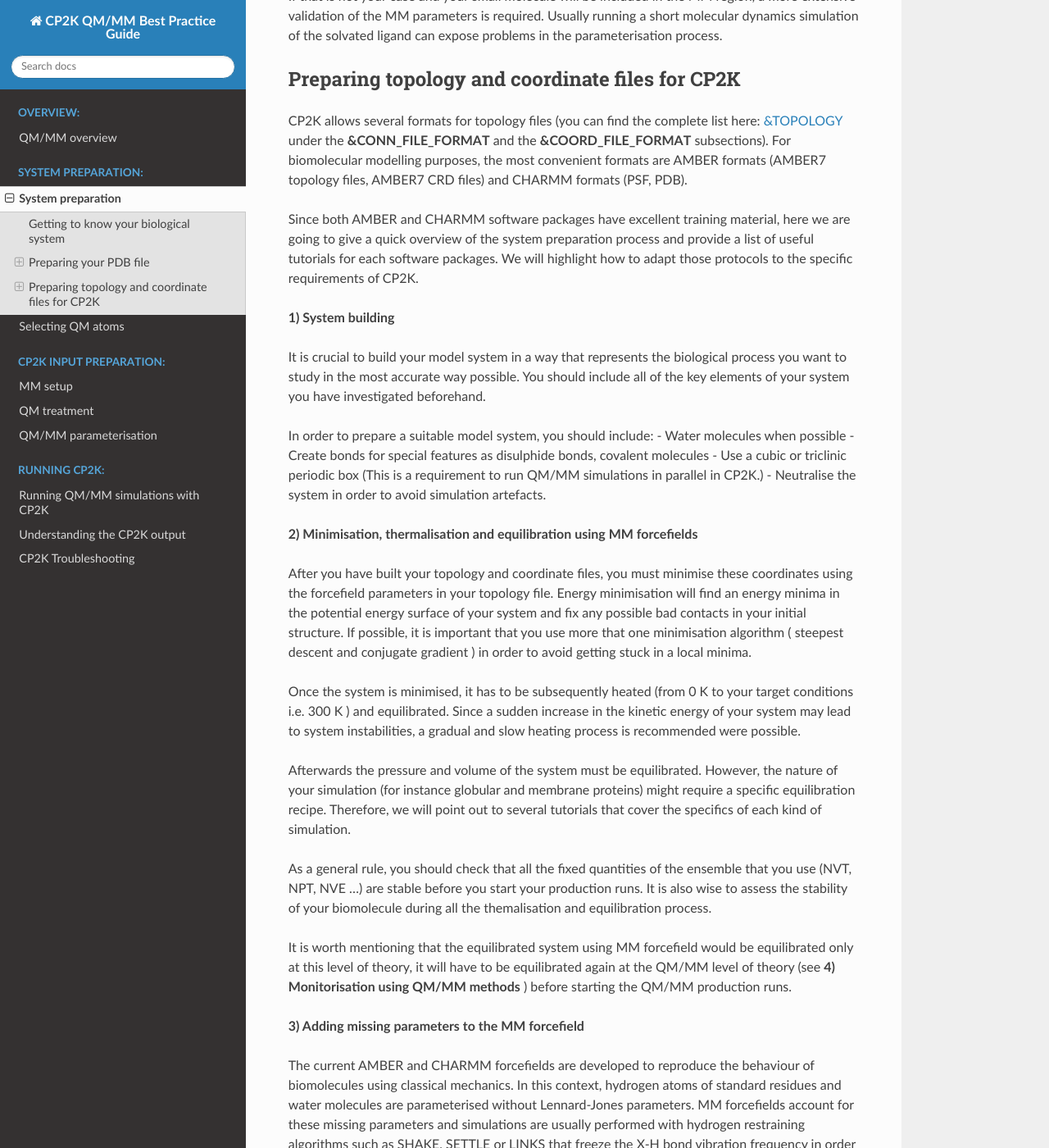
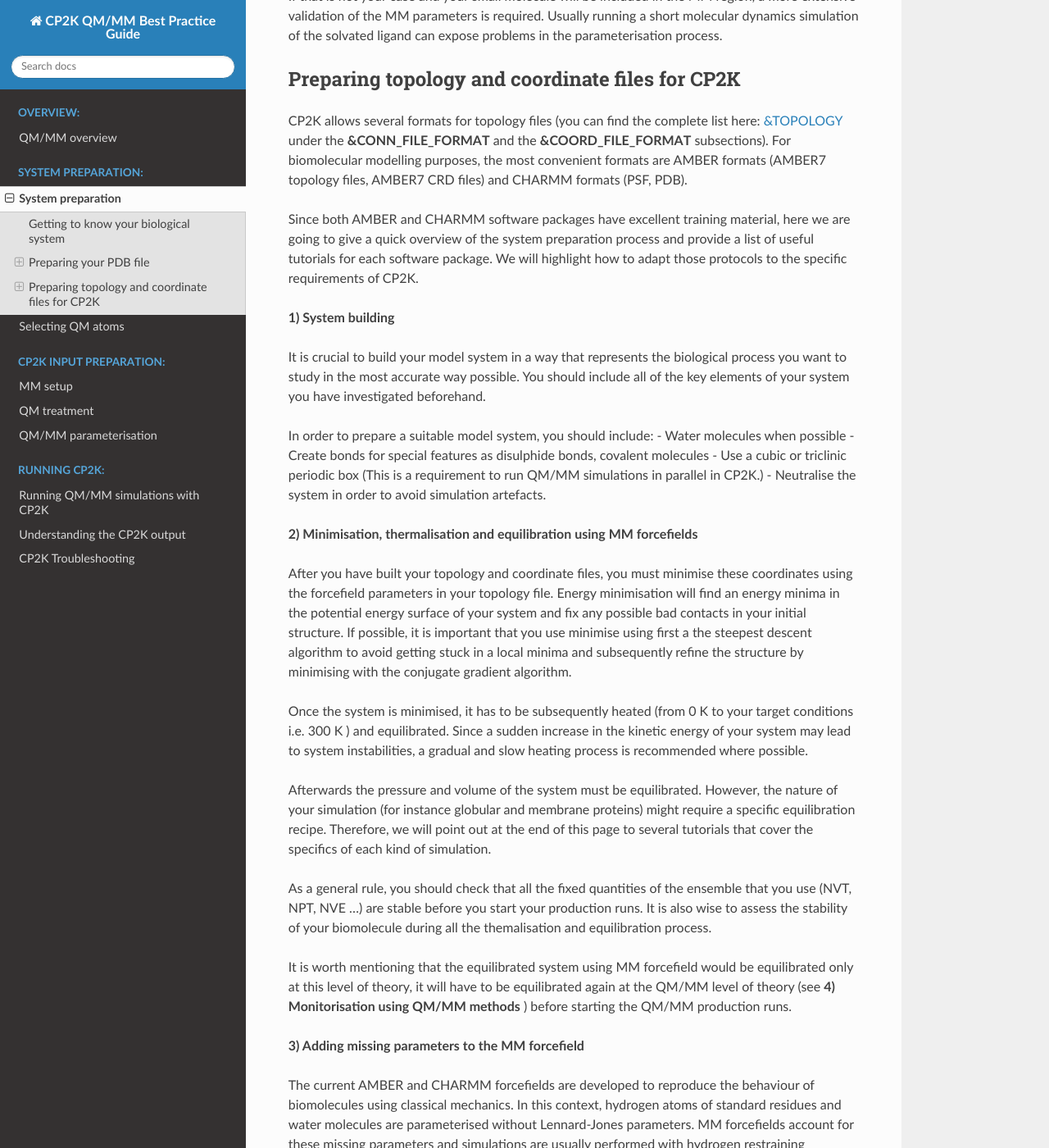
Before and after one commit to bioexcel/qmmm_bpg, a Sphinx documentation site: the page built from docs/system_preparation/system_preparation.rst, in a window 1280 px wide and 1400 px high, scrolled down 3120 px. Shown: the whole window at 82% size. Built offline with Sphinx 7.4.7 and the Read the Docs theme 2.0.0, drawn with Linux system fonts in a browser that asks for light colours; some of the changed text lies outside the part shown.

Commit message:
Update system_preparation.rst

```diff
--- a/docs/system_preparation/system_preparation.rst
+++ b/docs/system_preparation/system_preparation.rst
@@ -92,7 +92,7 @@
 CP2K allows several formats for topology files (you can find the complete list here: `&TOPOLOGY
 <https://manual.cp2k.org/trunk/CP2K_INPUT/FORCE_EVAL/SUBSYS/TOPOLOGY.html>`_ under the **&CONN_FILE_FORMAT** and the **&COORD_FILE_FORMAT** subsections). For biomolecular modelling purposes, the most convenient formats are AMBER formats (AMBER7 topology files, AMBER7 CRD files) and CHARMM formats (PSF, PDB).
 
-Since both AMBER and CHARMM software packages have excellent training material, here we are going to give a quick overview of the system preparation process and provide a list of useful tutorials for each software packages. We will highlight how to adapt those protocols to the specific requirements of CP2K.
+Since both AMBER and CHARMM software packages have excellent training material, here we are going to give a quick overview of the system preparation process and provide a list of useful tutorials for each software package. We will highlight how to adapt those protocols to the specific requirements of CP2K.
 
 **1) System building**
 
@@ -107,11 +107,11 @@
 
 **2) Minimisation, thermalisation and equilibration using MM forcefields**
 
-After you have built your topology and coordinate files, you must minimise these coordinates using the forcefield parameters in your topology file. Energy minimisation will find an energy minima in the potential energy surface of your system and fix any possible bad contacts in your initial structure. If possible, it is important that you use more that one minimisation algorithm ( steepest descent and conjugate gradient ) in order to avoid getting stuck in a local minima.
+After you have built your topology and coordinate files, you must minimise these coordinates using the forcefield parameters in your topology file. Energy minimisation will find an energy minima in the potential energy surface of your system and fix any possible bad contacts in your initial structure. If possible, it is important that you use minimise using first a the steepest descent algorithm to avoid getting stuck in a local minima and subsequently refine the structure by minimising with the conjugate gradient algorithm.
 
-Once the system is minimised, it has to be subsequently heated (from 0 K to your target conditions i.e. 300 K ) and equilibrated. Since a sudden increase in the kinetic energy of your system may lead to system instabilities, a gradual and slow heating process is recommended were possible.
+Once the system is minimised, it has to be subsequently heated (from 0 K to your target conditions i.e. 300 K ) and equilibrated. Since a sudden increase in the kinetic energy of your system may lead to system instabilities, a gradual and slow heating process is recommended where possible.
 
-Afterwards the pressure and volume of the system must be equilibrated. However, the nature of your simulation (for instance globular and membrane proteins) might require a specific equilibration recipe. Therefore, we will point out to several tutorials that cover the specifics of each kind of simulation.
+Afterwards the pressure and volume of the system must be equilibrated. However, the nature of your simulation (for instance globular and membrane proteins) might require a specific equilibration recipe. Therefore, we will point out at the end of this page to several tutorials that cover the specifics of each kind of simulation.
 
 As a general rule, you should check that all the fixed quantities of the ensemble that you use (NVT, NPT, NVE ...) are stable before you start your production runs. It is also wise to assess the stability of your biomolecule during all the themalisation and equilibration process.
 
```
Also changed, not shown: other parts of docs/system_preparation/system_preparation.rst (+1 -1 lines).
